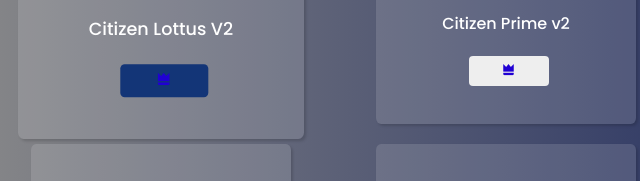
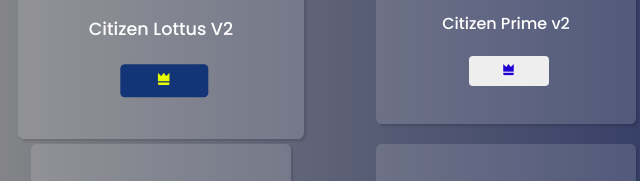
Before and after one commit to dev-isaacmello/dzordi-panel-free, an Electron app: page index.html in a window 1120 px wide. In both pictures the pointer is over the button 217 px from the left and 1792 px from the top of the page. Shown: the part 1721-1902 px from the top of the page, 54-694 px from the left. Drawn offline with nearby package versions, Linux system fonts and the light colour scheme.

Commit message:
Change icon vip color

```diff
--- a/styles.css
+++ b/styles.css
@@ -165,6 +165,10 @@ button:hover {
   color: rgb(32, 0, 211);
 }
 
+#buttonvip:hover {
+  color: rgb(229, 255, 0);
+}
+
 
 .footer-distributed {
   background-color: rgba(0, 0, 0, 0.15);
```
